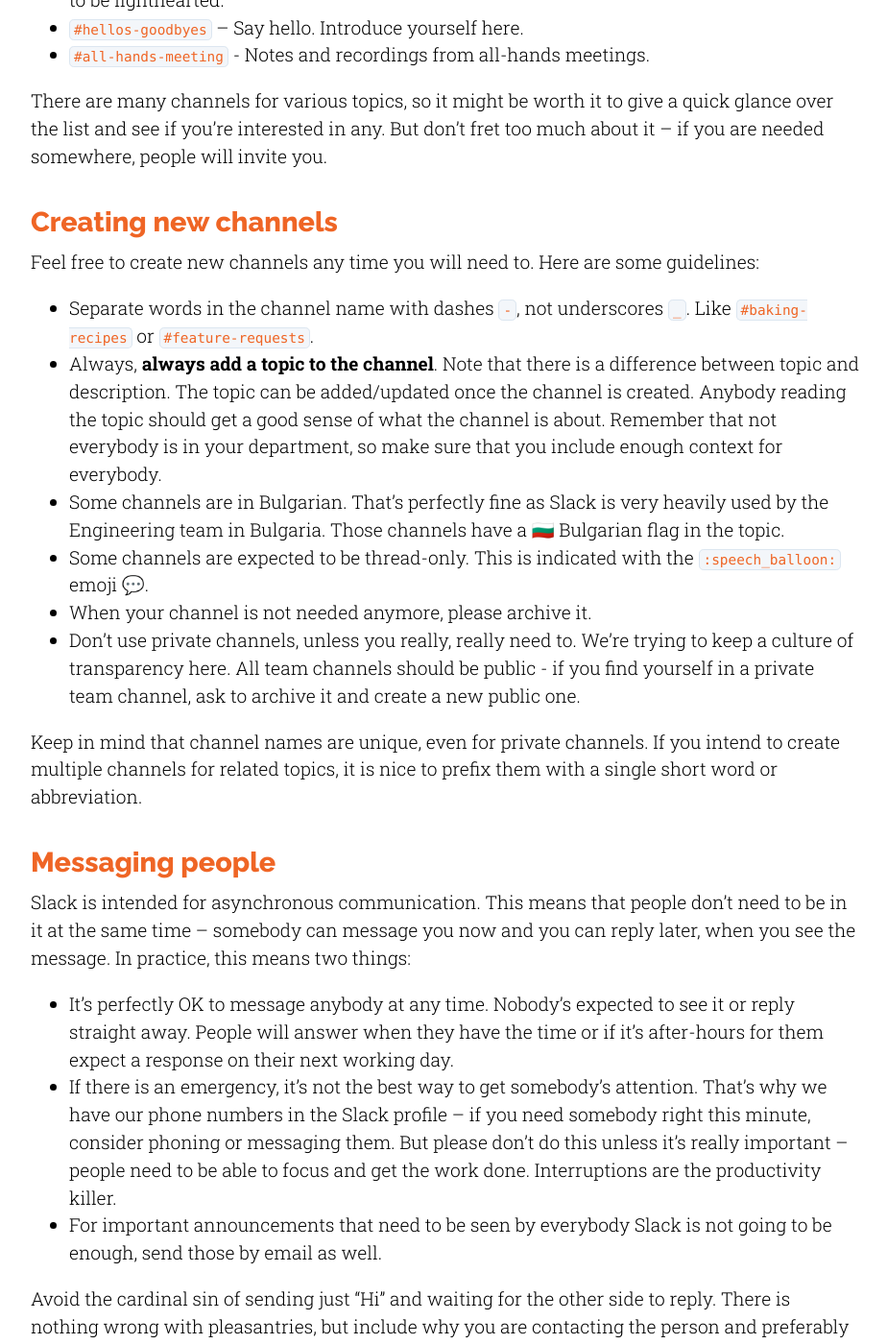
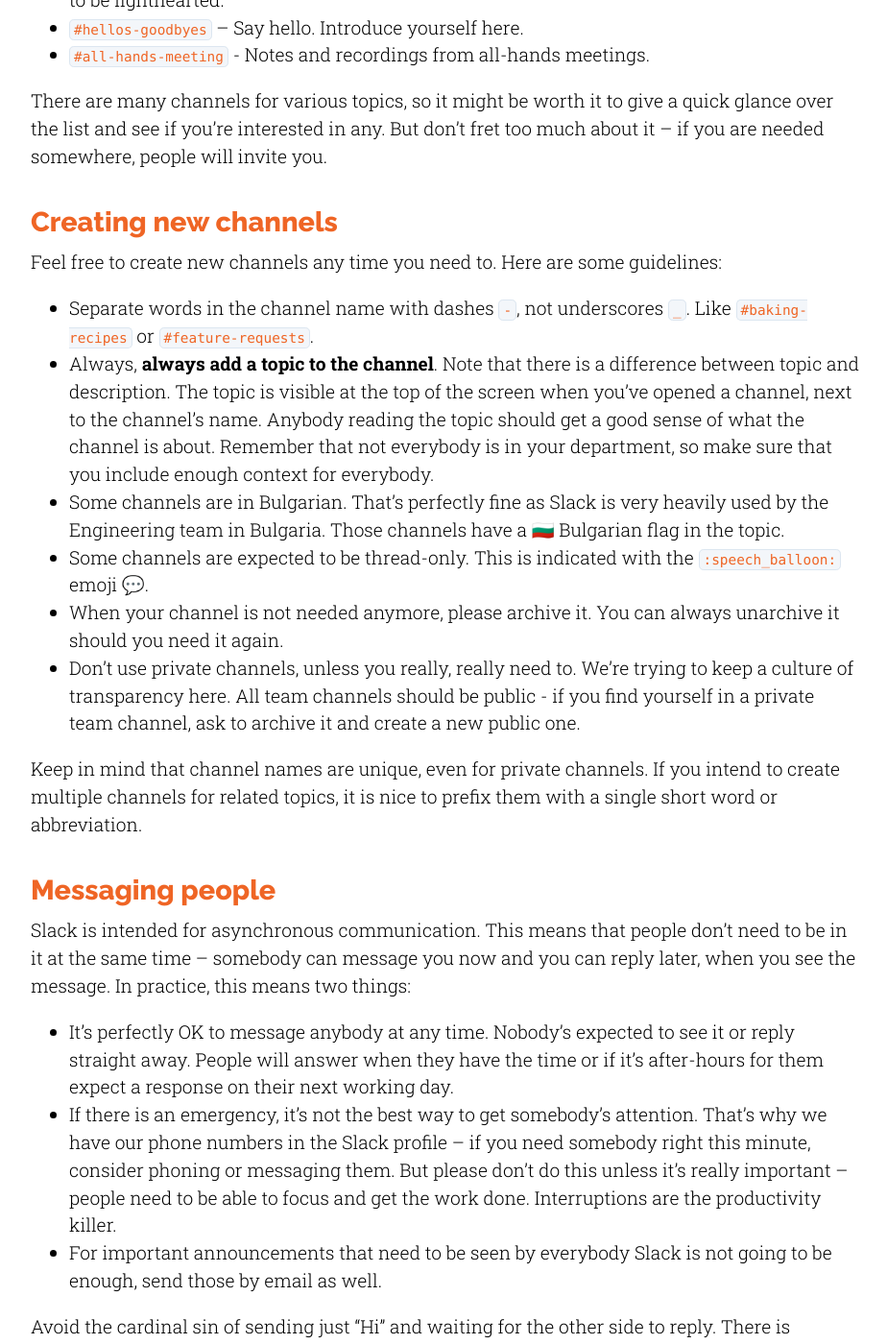
Before and after one commit to dext/guides, a Jekyll site: the page built from slack.md, in a window 1280 px wide and 1400 px high, scrolled down 1346 px. Shown: the whole window at 96% size, without its empty margins (176-1100 px from the left). Built offline with Jekyll 4.4.1, drawn with Linux system fonts in a browser that asks for light colours; our own code applies the rules of GitHub Pages for plain Markdown files; some of the changed text lies outside the part shown.

Commit message:
Small rewording based on feedback from Mitio

```diff
--- a/slack.md
+++ b/slack.md
@@ -32,13 +32,13 @@ There are many channels for various topics, so it might be worth it to give a qu
 
 ## Creating new channels
 
-Feel free to create new channels any time you will need to. Here are some guidelines:
+Feel free to create new channels any time you need to. Here are some guidelines:
 
 * Separate words in the channel name with dashes `-`, not underscores `_`. Like `#baking-recipes` or `#feature-requests`.
-* Always, **always add a topic to the channel**. Note that there is a difference between topic and description. The topic can be added/updated once the channel is created. Anybody reading the topic should get a good sense of what the channel is about. Remember that not everybody is in your department, so make sure that you include enough context for everybody.
+* Always, **always add a topic to the channel**. Note that there is a difference between topic and description. The topic is visible at the top of the screen when you've opened a channel, next to the channel's name. Anybody reading the topic should get a good sense of what the channel is about. Remember that not everybody is in your department, so make sure that you include enough context for everybody.
 * Some channels are in Bulgarian. That's perfectly fine as Slack is very heavily used by the Engineering team in Bulgaria. Those channels have a 🇧🇬 Bulgarian flag in the topic.
 * Some channels are expected to be thread-only. This is indicated with the `:speech_balloon:` emoji 💬.
-* When your channel is not needed anymore, please archive it.
+* When your channel is not needed anymore, please archive it. You can always unarchive it should you need it again.
 * Don't use private channels, unless you really, really need to. We’re trying to keep a culture of transparency here. All team channels should be public - if you find yourself in a private team channel, ask to archive it and create a new public one.
 
 Keep in mind that channel names are unique, even for private channels. If you intend to create multiple channels for related topics, it is nice to prefix them with a single short word or abbreviation.
@@ -57,7 +57,7 @@ Avoid the cardinal sin of sending just “Hi” and waiting for the other side t
 
 The two most commonly used statuses should be "🌴 Vacationing" and “🤒 Out sick".
 
-Please use statuses only as means to communicate availability or if your current situation is atypical. If you are always working remotely, there is no point in setting "🏡 Working Remotely". Also, avoid setting status only as a joke.
+Please use statuses only as means to communicate availability or if your current situation is atypical. If you are always working remotely, there is no point in setting "🏡 Working Remotely". Also, avoid setting a status only as a joke.
 
 When you set your status to "🌴 Vacationing", edit the default text to add when you'll be back, e.g. "Vacationing (back on Sept 25th)". This is very useful for people who want to contact you as they'll immediately see when you'll be back.
 
```
Also changed, not shown: other parts of slack.md (+1 -1 lines).
